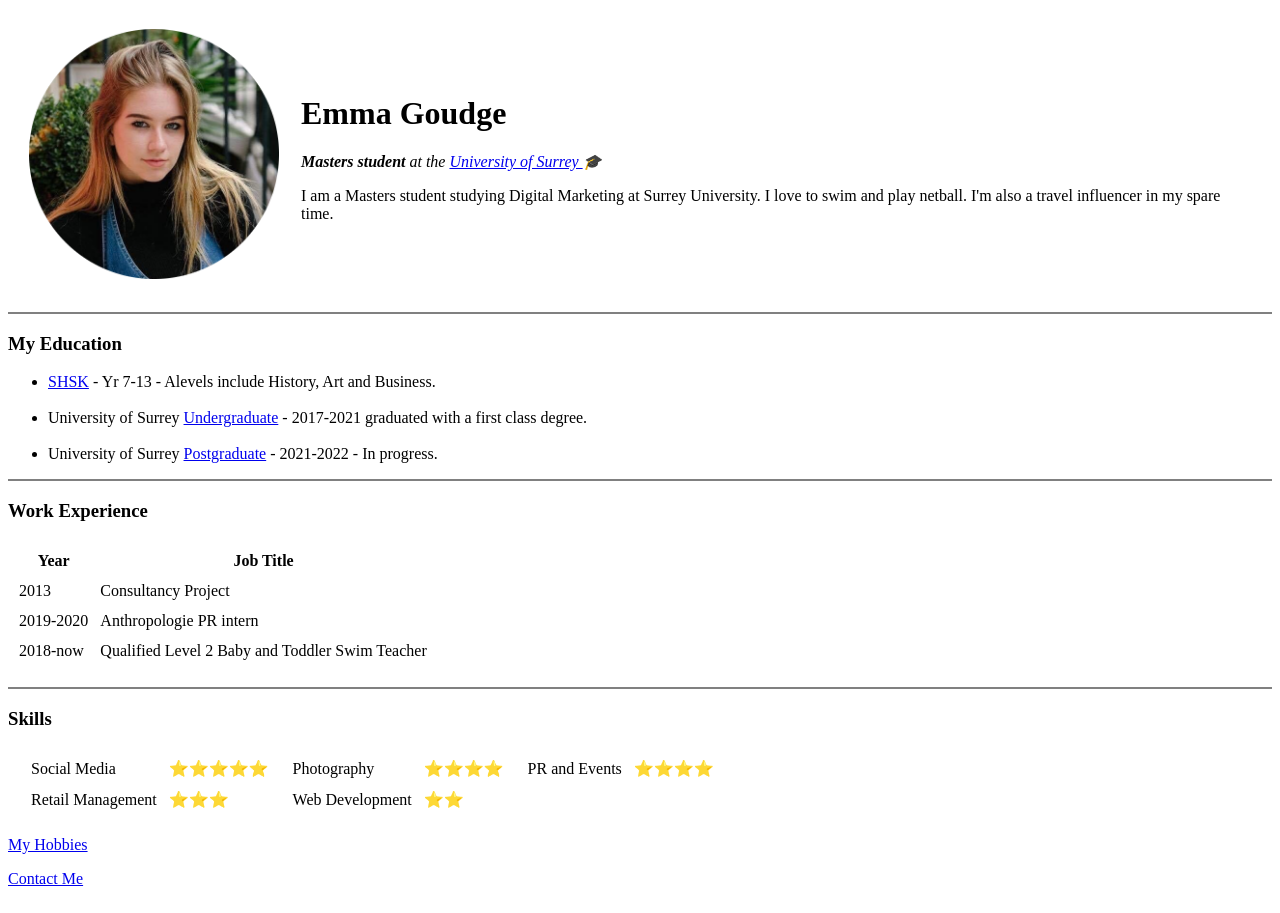
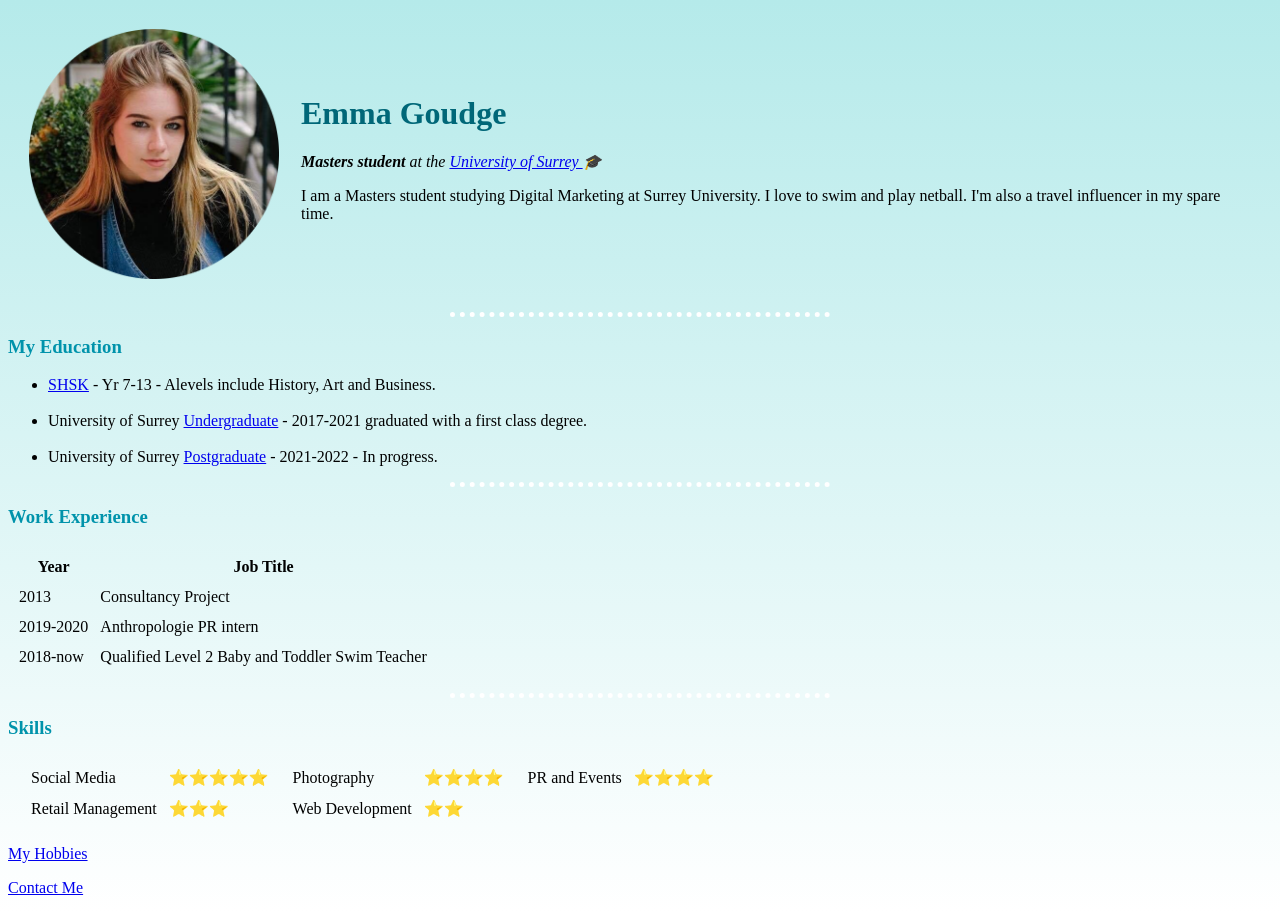
Before and after one commit to Goudgee/cv, a plain HTML site: page index.html in a window 1280 px wide. Drawn offline with Linux system fonts and the light colour scheme.

Commit message:
Add files via upload

```diff
--- a/index.html
+++ b/index.html
@@ -5,15 +5,18 @@
   <meta charset="utf-8">
   <meta name="description" content="Emma Goudge is a digital marketing master's student at the University of Surrey. Her hobbies include sport and art as well as influencing."">
     <title>Emma's Personal Site</title>
+    <link rel="stylesheet" type="text/css" href="CSS/styles.css">
+
   </head>
   <body>
-    <table cellspacing="20">
+
+        <table cellspacing="20">
       <tr>
         <td>
           <img src="Emma2-modified.png" alt="Emma Goudge Profile Picture" width="250" height="250">
         </td>
         <td>
-          <h1> Emma Goudge </h1>
+          <h1 id="heading"> Emma Goudge </h1>
           <p><em><strong>Masters student</strong> at the <a href="https://www.surrey.ac.uk/"> University of Surrey </a> <span style='font-size:15px;'>&#127891;</span></em></p>
           <p>I am a Masters student studying Digital Marketing at Surrey University. I love to swim and play netball. I'm also a travel influencer in my spare time.</p>
         </td>
```
